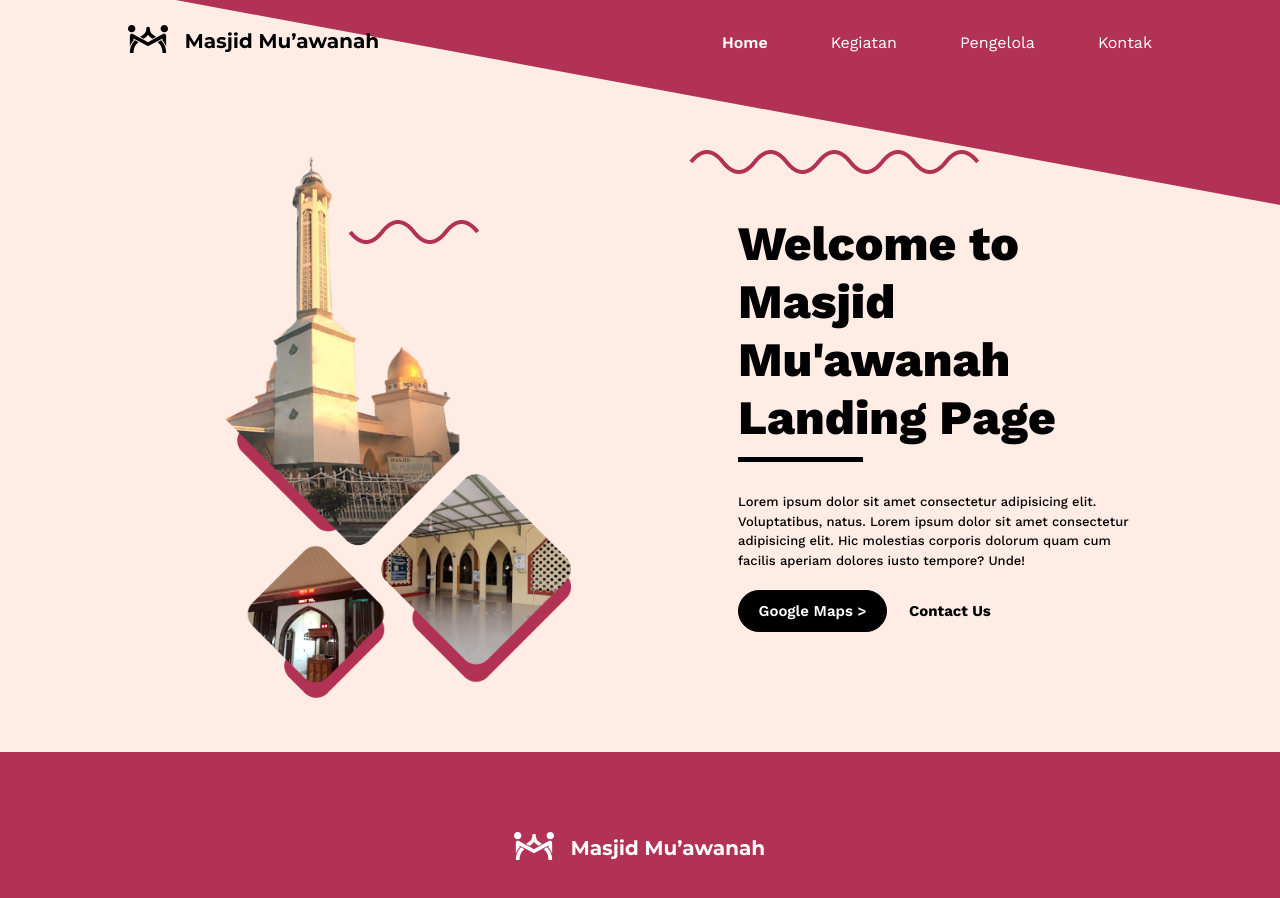
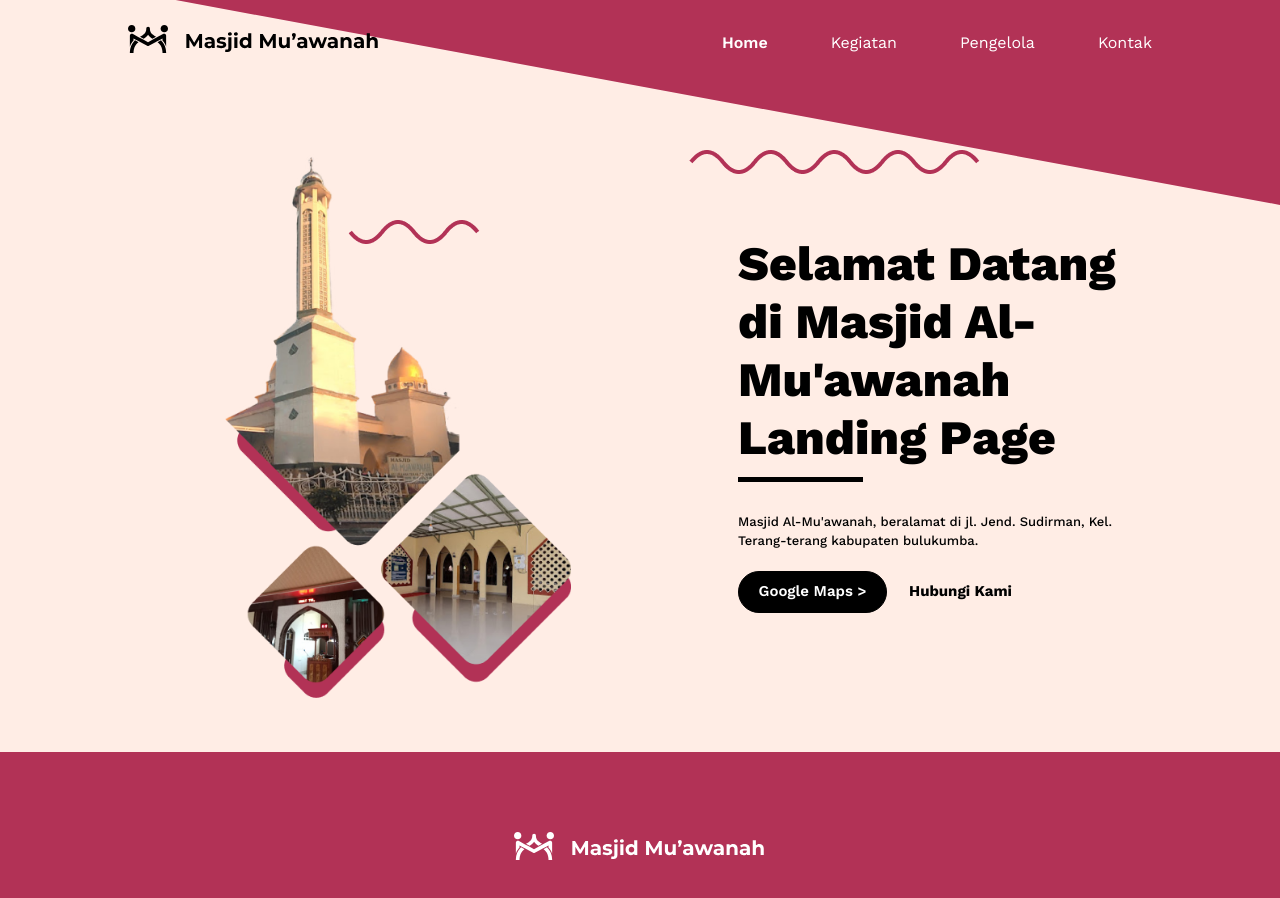
Before and after one commit to kreindo/mosque-template-one, a Next.js app: page / in a window 1280 px wide. Shown: the top 898 px of the page. Built offline with nearby package versions, Linux system fonts and the light colour scheme.

Commit message:
conditional button and typo

```diff
--- a/components/Button/index.jsx
+++ b/components/Button/index.jsx
@@ -1,10 +1,16 @@
-const Index = (props) => {
+import Link from 'next/link';const Index = (props) => {
   const { name, className, link } = props;
   return (
     <>
-      <a href={link}>
-        <button className={className}>{name}</button>
-      </a>
+      {link === '/Kontak' ? (
+        <Link href={'/Kontak'}>
+          <button className={className}>{name}</button>
+        </Link>
+      ) : (
+        <a target={'_blank'} rel="noreferrer" href={link}>
+          <button className={className}>{name}</button>
+        </a>
+      )}
     </>
   );
 };
--- a/components/Heading/MapnContact/index.jsx
+++ b/components/Heading/MapnContact/index.jsx
@@ -1,4 +1,5 @@
-import Button from '../../Button';const Index = () => {
+import Button from '../../Button';
+const Index = () => {
   return (
     <div className="flex items-center mt-[20px]">
       <Button
@@ -8,8 +9,8 @@ import Button from '../../Button';const Index = () => {
       />
       <Button
         className="font-bold text-[15px] text-black"
-        name="Contact Us"
-        link={'https://minecraft.net'}
+        name="Hubungi Kami"
+        link={'/Kontak'}
       />
     </div>
   );
--- a/components/Hero/index.jsx
+++ b/components/Hero/index.jsx
@@ -1,4 +1,5 @@
-import Image from 'next/image';import Heading from '../Heading';
+import Image from 'next/image';
+import Heading from '../Heading';
 import MosqueHeroImg from '../../src/assets/images/imgHero5.png';
 export default function Hero({ Masjid }) {
   return (
@@ -8,11 +9,9 @@ export default function Hero({ Masjid }) {
           <Image src={MosqueHeroImg} alt={'Hero Mosque Image'} />
           {/* <Image src={HeroTwoBlock} alt={'Hero image'} /> */}
         </div>
-        <Heading withButton title={`Welcome to ${Masjid} Landing Page`}>
-          Lorem ipsum dolor sit amet consectetur adipisicing elit. Voluptatibus,
-          natus. Lorem ipsum dolor sit amet consectetur adipisicing elit. Hic
-          molestias corporis dolorum quam cum facilis aperiam dolores iusto
-          tempore? Unde!
+        <Heading withButton title={`Selamat Datang di ${Masjid} Landing Page`}>
+          Masjid Al-Mu&apos;awanah, beralamat di jl. Jend. Sudirman, Kel.
+          Terang-terang kabupaten bulukumba.
         </Heading>
       </div>
     </>
--- a/pages/Kegiatan/index.js
+++ b/pages/Kegiatan/index.js
@@ -2,13 +2,11 @@ import Layout from '../../components/Layout';import PageTemplate from '../../com
 
 const Index = () => {
   return (
-    <Layout title={"Kegiatan | Masjid Mu'awanah"} active={'Kegiatan'}>
-      <PageTemplate title={"Kegiatan Masjid Mu'awanah"}>
-        Daftar Kegiatan Masjid Mu&apos;awanah Lorem ipsum dolor sit amet
-        consectetur adipisicing elit. Necessitatibus, commodi. Lorem ipsum dolor
-        sit amet. Lorem ipsum dolor sit amet consectetur, adipisicing elit.
-        Unde, sit perspiciatis consequuntur cum fugit praesentium error facilis
-        deleniti illum quasi.
+    <Layout title={"Kegiatan | Masjid Al-Mu'awanah"} active={'Kegiatan'}>
+      <PageTemplate title={"Kegiatan Masjid Al-Mu'awanah"}>
+        Masjid Mu&apos;awanah memiliki beberapa kegiatan seperti ta&apos;lim,
+        dan Tahfidz memberikan akses mudah untuk jamaah agar belajar lebih
+        banyak tentang agama.
       </PageTemplate>
     </Layout>
   );
--- a/pages/Kontak/index.js
+++ b/pages/Kontak/index.js
@@ -1,5 +1,4 @@
-import Layout from '../../components/Layout';
-import {
+import Layout from '../../components/Layout';import {
   FaFacebookSquare,
   FaInstagramSquare,
   FaGoogle,
@@ -9,7 +8,7 @@ import Heading from '../../components/Heading';
 import Link from 'next/link';
 const Index = () => {
   return (
-    <Layout title={"Kontak | Masjid Mu'awanah"} active={'Kontak'}>
+    <Layout title={"Kontak | Masjid Al-Mu'awanah"} active={'Kontak'}>
       <div className="flex items-center justify-between my-[150px]">
         <div className="flex flex-col justify-center">
           <h1 className="font-extrabold md:text-[48px] mb-[10px] leading-[50px] xl:text-[48px] xl:leading-[58px]">
--- a/pages/Pengelola/index.js
+++ b/pages/Pengelola/index.js
@@ -1,10 +1,9 @@
-import PageTemplate from '../../components/PageTemplate';
-import Layout from '../../components/Layout';
+import PageTemplate from '../../components/PageTemplate';import Layout from '../../components/Layout';
 
 const Index = () => {
   return (
-    <Layout title={"Pengelola | Masjid Mu'awanah"} active={'Pengelola'}>
-      <PageTemplate title={"Kepengurusan Masjid Mu'awanah"}>
+    <Layout title={"Pengelola | Masjid Al-Mu'awanah"} active={'Pengelola'}>
+      <PageTemplate title={"Kepengurusan Masjid Al-Mu'awanah"}>
         Daftar Kepengurusan Masjid Mu&apos;awanah Lorem ipsum dolor sit amet
         consectetur adipisicing elit. Necessitatibus, commodi. Lorem ipsum dolor
         sit amet. Lorem ipsum dolor sit amet consectetur, adipisicing elit.
--- a/pages/index.js
+++ b/pages/index.js
@@ -1,7 +1,4 @@
-// import Image from 'next/image'
-// import styles from '../styles/Home.module.css'
-import Layout from '../components/Layout';
-import Hero from '../components/Hero';
+import Layout from '../components/Layout';import Hero from '../components/Hero';
 import Slider from '../components/Slider';
 import { CarouselData } from '../components/Carousel/CarouselData';
 import Carousel from '../components/Carousel';
@@ -10,8 +7,8 @@ export default function App() {
   return (
     <>
       {/* <div>test</div> */}
-      <Layout title={"Home | Masjid Mu'awanah"} active={'Home'}>
-        <Hero Masjid={"Masjid Mu'awanah"} />
+      <Layout title={"Home | Masjid Al-Mu'awanah"} active={'Home'}>
+        <Hero Masjid={"Masjid Al-Mu'awanah"} />
         {/* <Slider className={''} />
         <div className="mt-[100px] text-center">X</div>
         <div className="w-full h-[20em] bg-warna-primary-maroon"></div>
```
